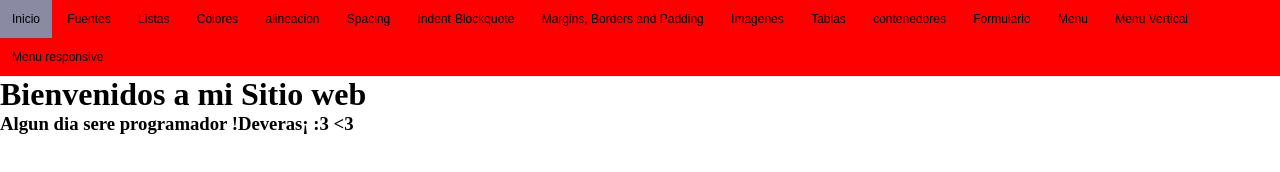
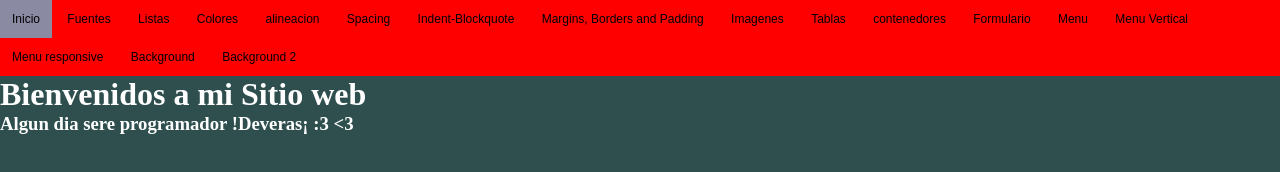
Before and after one commit to JuanFe1221/Sitio-web, a plain HTML site: page index.html in a window 1280 px wide. Drawn offline with Linux system fonts and the light colour scheme.

Commit message:
Subiendo cambios

```diff
--- /dev/null
+++ b/css/background-2.css
@@ -0,0 +1,33 @@
+*{
+    margin: 0;
+    padding: 0;
+}
+nav{
+    width: 100%;
+    position: fixed;
+    top: 0;
+    margin-top: 25px;
+
+}
+ul{
+    text-align: center;
+    list-style: none;
+
+}
+li{
+    display:inline-block;
+}
+a{
+    text-decoration: none;
+    color: white;
+    margin: 25px;
+    font-size: 1.5em;
+    font-family: Arial, Helvetica, sans-serif;
+}
+a:hover{
+    font-weight: 900;
+    font-size: 1.3em;
+}
+.img-principal{
+    width: 100%;
+}
--- /dev/null
+++ b/css/background.css
@@ -0,0 +1,33 @@
+*{
+    margin: 0;
+    padding: 0;
+}
+.main{
+   /* background-image: url("../img/descarga.png");
+    width: 95%;
+    height: 90vh;
+    background-repeat: no-repeat;
+    background-position: right bottom; */
+}
+body{
+    background-image: url("../img/Supra.jpg");
+    background-repeat: no-repeat;
+    background-size: cover;
+    background-color: darkslategrey ;
+
+}
+
+@media only screen and (max-width 800px) {
+    body{
+        background-image: url("../img/Supra-800.jpg");
+        background-repeat: no-repeat;
+        background-size: cover;
+    }
+}
+    @media only screen and (max-width 600px) {
+     body{
+         background-image: url("../img/Supra-600.jpg");
+         background-repeat: no-repeat;
+         background-size: cover;
+     }
+    }
--- /dev/null
+++ b/css/index.css
@@ -0,0 +1,9 @@
+body{
+    background-color: rgb(47, 79, 79)
+}
+h1{
+    color: white;
+}
+h3{
+    color: white;
+}
--- a/index.html
+++ b/index.html
@@ -5,6 +5,7 @@
     <meta http-equiv="X-UA-Compatible" content="IE=edge">
     <meta name="viewport" content="width=device-width, initial-scale=1.0">
     <link rel="stylesheet" href="css/main-menu.css">
+    <link rel="stylesheet" href="css/index.css">
     <title>Mi Sitio Web</title>
 
 </head>
@@ -27,6 +28,8 @@
 <li><a href="menu.html">Menu</a></li>
 <li><a href="menu-vertical.html">Menu Vertical</a></li>
 <li><a href="menu-responsive.html">Menu responsive</a></li>
+<li><a href="background.html"> Background</a></li>
+<li><a href="background-2.html">Background 2 </a></li>
 </ul>
 </nav>
 
```
Also changed, not shown: background-2.html (added, +23 -0 lines), background.html (added, +15 -0 lines), img/Jordan.jpg (added), img/Supra-600.jpg (added), img/Supra-800.jpg (added), img/descarga.png (added), 2 other files.
